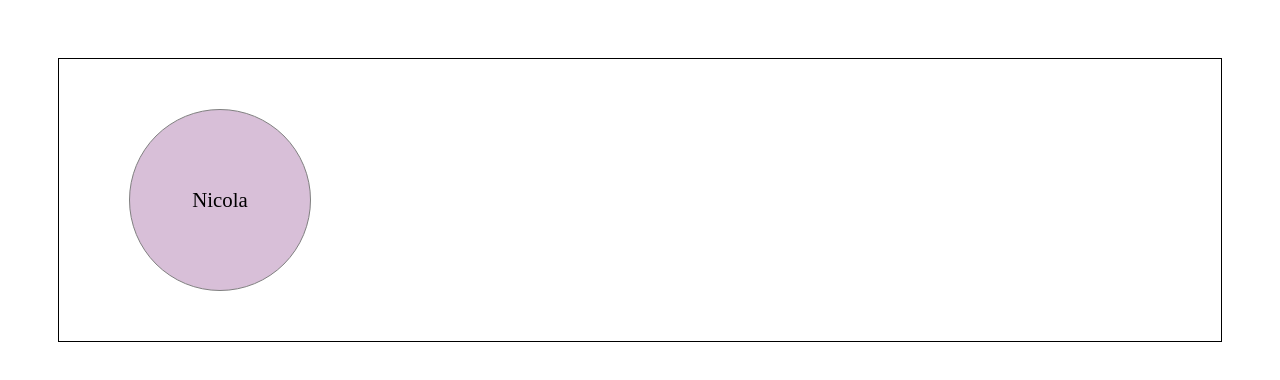
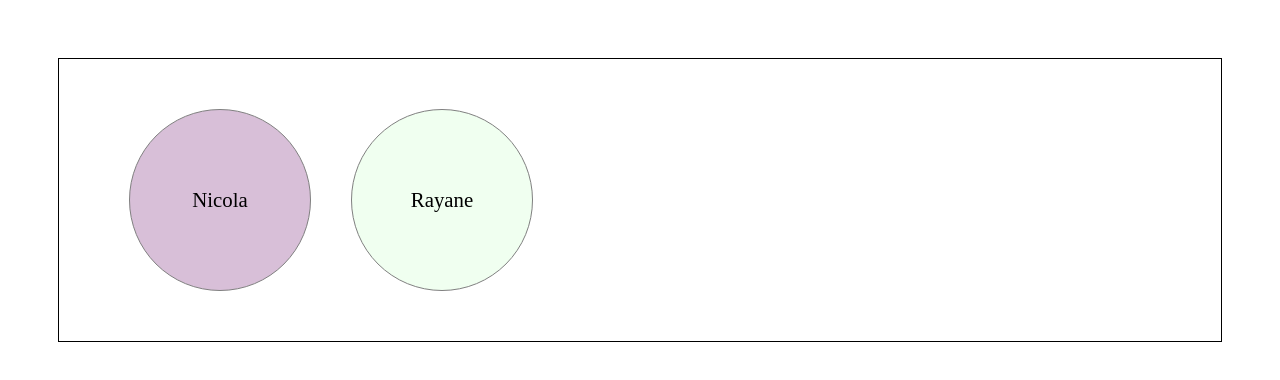
Before and after one commit to quentinlavenir/git-exercice, a plain HTML site: page index.html in a window 1280 px wide. Drawn offline with Linux system fonts and the light colour scheme.

Commit message:
Ajout du prenom rayane

```diff
--- a/index.html
+++ b/index.html
@@ -17,6 +17,9 @@
     </div>
 
     <!-- Les élèves -->
+  <div class="personne eleve">
+    Rayane
+  </div>
 
 
   </div>
```
